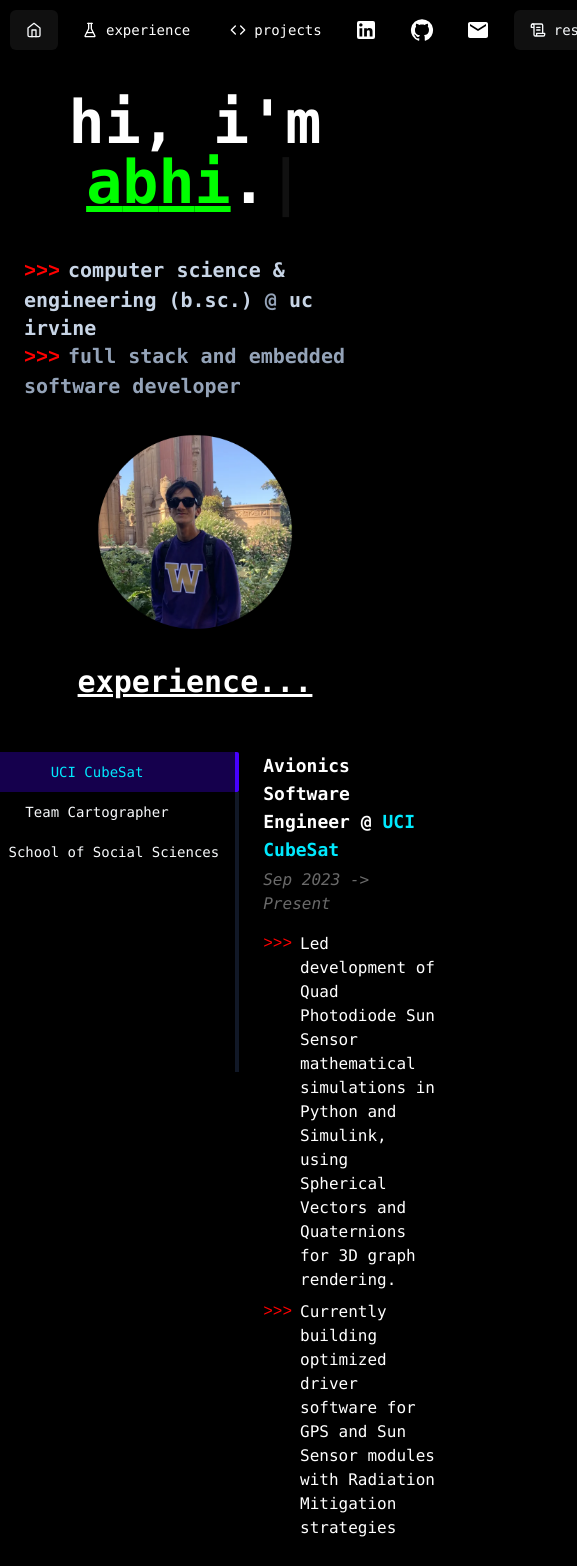
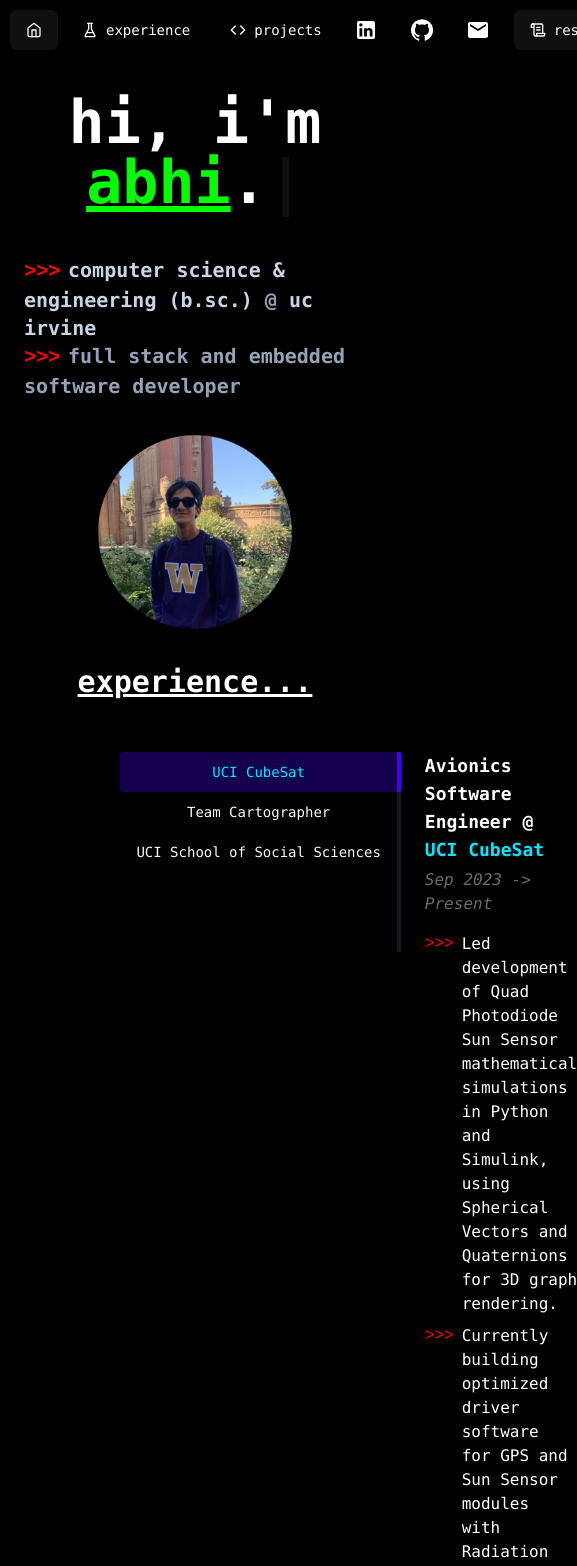
Before and after one commit to abhi-arya1/portfolio, a Next.js app: page / in a window 390 px wide. Shown: the top 1566 px of the page, 577 px wide, since content can reach past the window. Built offline with nearby package versions, Linux system fonts and the light colour scheme.

Commit message:
fix width issue -- mobile ports currently broken

```diff
--- a/app/(main)/page.tsx
+++ b/app/(main)/page.tsx
@@ -58,7 +58,8 @@ export default function Home() {
           >
             experience...
           </div>
-          <div className="flex p-5">
+
+          <div className="flex p-5 w-[60%]">
               <Sidebar setActivePane={setActivePane} />
               <ContentPane activePane={activePane} />
           </div>
--- a/components/sidebar.tsx
+++ b/components/sidebar.tsx
@@ -27,9 +27,6 @@ const Sidebar: React.FC<SidebarProps> = ({ setActivePane }) => {
             ))}
             <EmptyBorderedButton />
             <EmptyBorderedButton />
-            <EmptyBorderedButton />
-            <EmptyBorderedButton />
-            <EmptyBorderedButton />
         </div>
     );
     };
```
